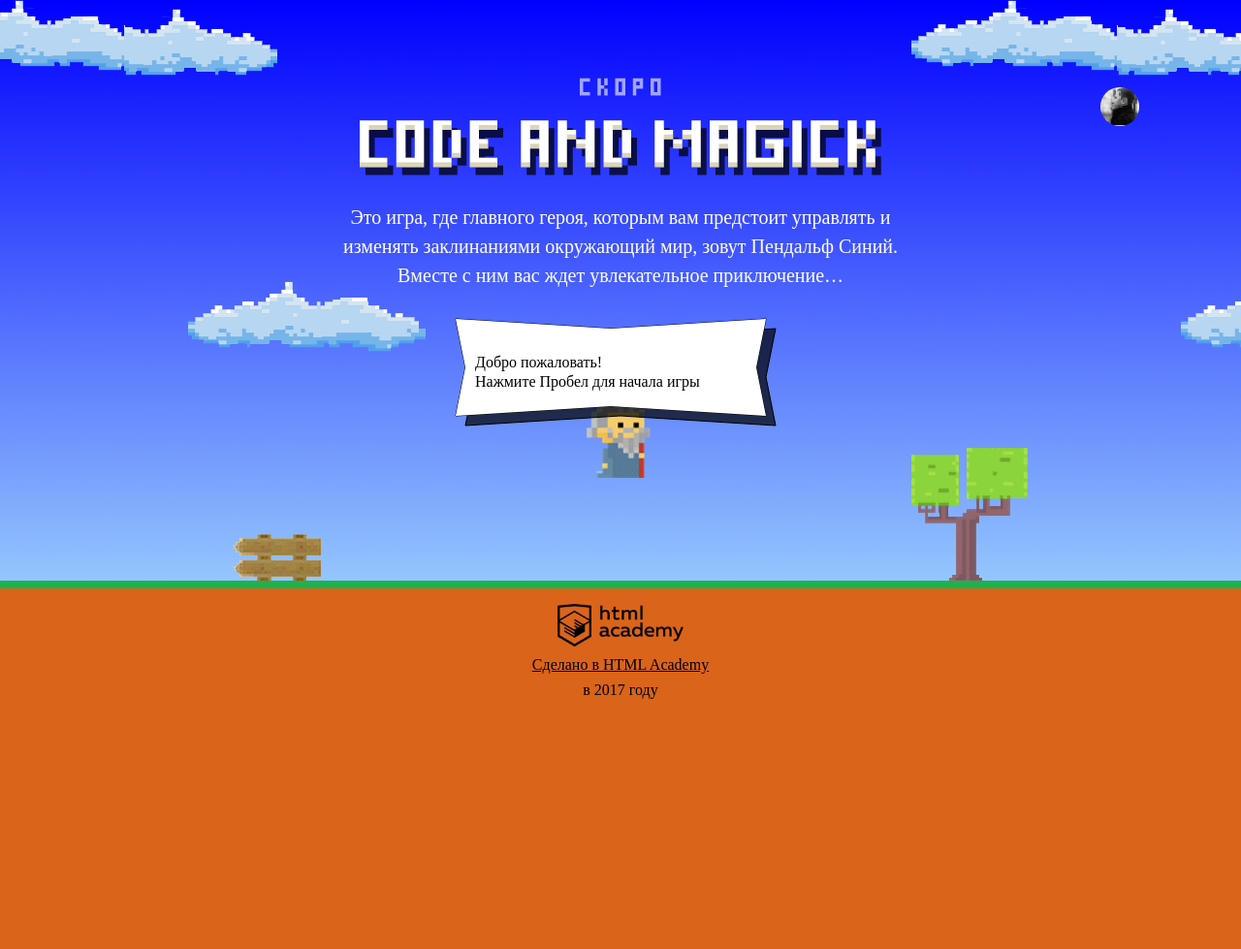
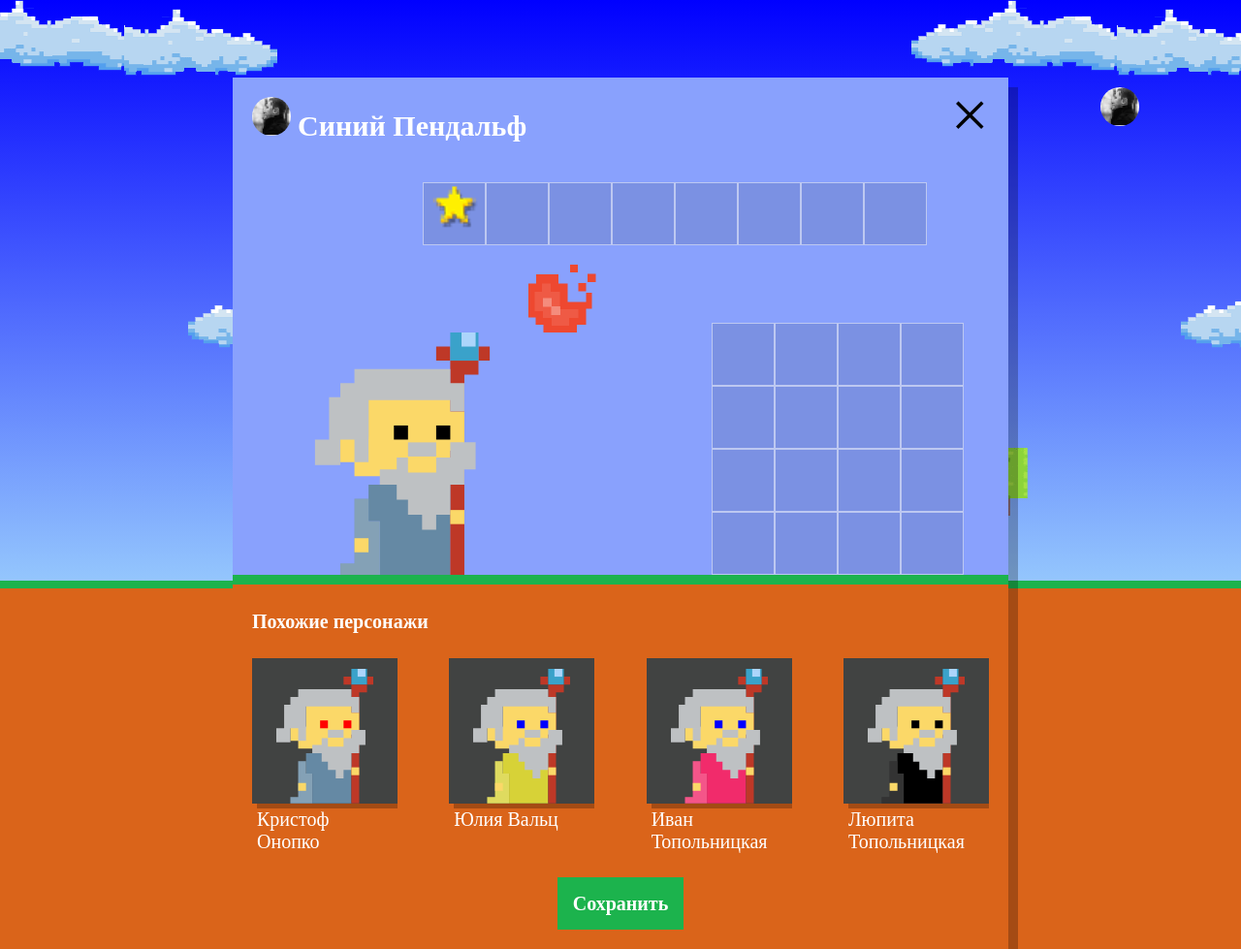
Before and after one commit to a1paka/1019657-code-and-magick-20, a website: page index.html in a window 1280 px wide. Shown: the whole page at 97% size. Before the commit the page ends 800 px from the top, so only its background shows below. Drawn offline with Linux system fonts and the light colour scheme; a web font is replaced by a local one.

Commit message:
Генерирование картинов магов

```diff
--- a/index.html
+++ b/index.html
@@ -205,6 +205,7 @@
  }
 </script>
 <script src="js/stat.js"></script>
+<script src="js/setup.js"></script>
 <script src="js/game.js"></script>
 
 </body>
--- /dev/null
+++ b/js/setup.js
@@ -0,0 +1,51 @@
+'use strict';
+
+var WIZARD_NAMES = ['Иван', 'Хуан Себастьян', 'Мария', 'Кристоф', 'Виктор', 'Юлия', 'Люпита', 'Вашингтон'];
+var WIZARD_SURNAMES = ['да Марья', 'Верон', 'Мирабелла', 'Вальц', 'Онопко', 'Топольницкая', 'Нионго', 'Ирвинг'];
+var WIZARD_COAT_COLORS = ['rgb(101, 137, 164)', 'rgb(241, 43, 107)', 'rgb(146, 100, 161)', 'rgb(56, 159, 117)', 'rgb(215, 210, 55)', 'rgb(0, 0, 0)'];
+var WIZARD_EYES_COLORS = ['black', 'red', 'blue', 'yellow', 'green'];
+var NUMBER_OF_WISARDS = 4;
+
+var userDialog = document.querySelector('.setup');
+userDialog.classList.remove('hidden');
+
+var similarListElement = document.querySelector('.setup-similar-list');
+var similarWizardTemplate = document.querySelector('#similar-wizard-template').content.querySelector('.setup-similar-item');
+
+function getRandom(randomArr) {
+  return randomArr[Math.floor(Math.random() * randomArr.length)];
+}
+
+var renderWizard = function () {
+  var wizardNames = getRandom(WIZARD_NAMES) + ' ' + getRandom(WIZARD_SURNAMES);
+  var wizardCoatColor = getRandom(WIZARD_COAT_COLORS);
+  var wizardEyesColor = getRandom(WIZARD_EYES_COLORS);
+  return {name: wizardNames, coatColor: wizardCoatColor, eyesColor: wizardEyesColor};
+};
+
+var renderWizardElement = function (wizard) {
+  var wizardElement = similarWizardTemplate.cloneNode(true);
+
+  wizardElement.querySelector('.setup-similar-label').textContent = wizard.name;
+  wizardElement.querySelector('.wizard-coat').style.fill = wizard.coatColor;
+  wizardElement.querySelector('.wizard-eyes').style.fill = wizard.eyesColor;
+
+  return wizardElement;
+};
+
+var wizards = [];
+for (var i = 0; i < NUMBER_OF_WISARDS; i++) {
+  wizards[i] = renderWizard();
+}
+
+var createDom = function () {
+  var fragment = document.createDocumentFragment();
+  for (i = 0; i < wizards.length; i++) {
+    fragment.appendChild(renderWizardElement(wizards[i]));
+  }
+  similarListElement.appendChild(fragment);
+};
+createDom();
+
+
+document.querySelector('.setup-similar').classList.remove('hidden');
```
